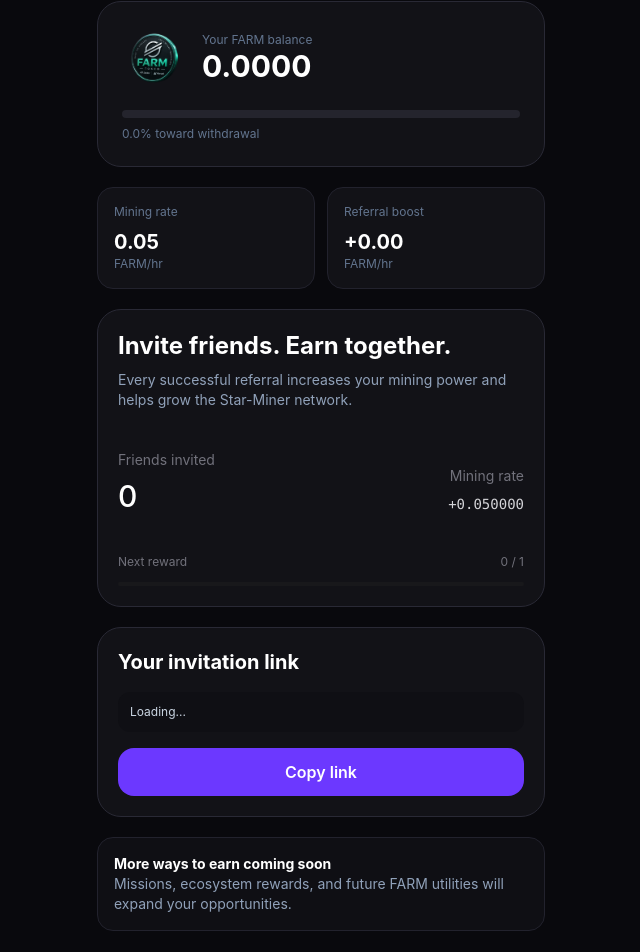
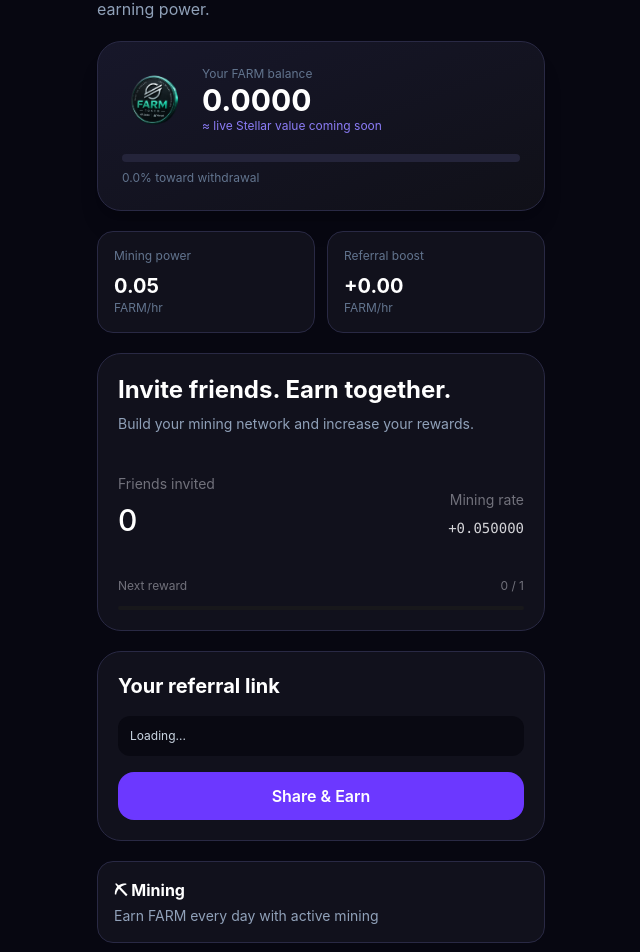
Before and after one commit to arashKazerouni/star-miner, a Next.js app: page /earn in a window 1280 px wide. Shown: the part 171-1123 px from the top of the page, without its empty margins (319-959 px from the left). Built offline with nearby package versions, Linux system fonts and the light colour scheme; no server answers.

Commit message:
Redesign earn page with premium FARM growth experience

```diff
--- a/app/earn/page.tsx
+++ b/app/earn/page.tsx
@@ -6,9 +6,16 @@
 import ReferralStats from "@/components/referrals/ReferralStats";
 import ReferralProgress from "@/components/referrals/ReferralProgress";
 import { getNextReferralTarget } from "@/lib/referrals";
-import { BASE_MINING_RATE, REFERRAL_MINING_BONUS } from "@/lib/mining";
+import { BASE_MINING_RATE } from "@/lib/mining";
 import { WITHDRAWAL_THRESHOLD } from "@/lib/withdrawal";
 import { FarmLogo } from "@/components/FarmLogo";
+
+const methods = [
+  ["⛏ Mining", "Earn FARM every day with active mining"],
+  ["👥 Referrals", "Grow your network and boost rewards"],
+  ["🎯 Missions", "Complete future ecosystem tasks"],
+  ["🌟 Community", "Unlock future Star-Miner rewards"],
+];
 
 export default function EarnPage() {
   const { user, currentBalance } = useUser();
@@ -28,45 +35,51 @@
   }
 
   return (
-    <main className="min-h-screen bg-[#09090D] px-5 py-8 pb-36 text-white">
+    <main className="min-h-screen bg-[#070711] px-5 py-8 pb-36 text-white">
       <div className="mx-auto max-w-md space-y-5">
         <header>
           <p className="text-xs uppercase tracking-[0.3em] text-[#8B7CF6]">Earn more FARM</p>
-          <h1 className="mt-2 text-4xl font-bold">Build your FARM empire</h1>
+          <h1 className="mt-2 text-4xl font-bold">Grow your Star-Miner empire</h1>
           <p className="mt-2 text-slate-400">Invite miners, complete missions, and increase your earning power.</p>
         </header>
 
-        <section className="rounded-3xl border border-[#292935] bg-[#121217] p-6">
+        <section className="rounded-3xl border border-[#292944] bg-gradient-to-br from-[#17172A] to-[#101018] p-6 shadow-xl">
           <div className="flex items-center gap-4">
             <FarmLogo size={64} />
             <div>
               <p className="text-xs text-slate-500">Your FARM balance</p>
               <p className="text-3xl font-bold">{currentBalance.toFixed(4)}</p>
+              <p className="text-xs text-[#8B7CF6]">≈ live Stellar value coming soon</p>
             </div>
           </div>
-          <div className="mt-5 h-2 rounded-full bg-[#24242D]"><div className="h-full rounded-full bg-[#8B5CF6]" style={{width:`${progress}%`}} /></div>
+          <div className="mt-5 h-2 rounded-full bg-[#24243A]"><div className="h-full rounded-full bg-[#8B5CF6]" style={{width:`${progress}%`}} /></div>
           <p className="mt-2 text-xs text-slate-500">{progress.toFixed(1)}% toward withdrawal</p>
         </section>
 
         <section className="grid grid-cols-2 gap-3">
-          <div className="rounded-2xl border border-[#22222D] bg-[#121217] p-4"><p className="text-xs text-slate-500">Mining rate</p><p className="mt-2 text-xl font-bold">{user.miningRate.toFixed(2)}</p><p className="text-xs text-slate-500">FARM/hr</p></div>
-          <div className="rounded-2xl border border-[#22222D] bg-[#121217] p-4"><p className="text-xs text-slate-500">Referral boost</p><p className="mt-2 text-xl font-bold">+{bonus.toFixed(2)}</p><p className="text-xs text-slate-500">FARM/hr</p></div>
+          <div className="rounded-2xl border border-[#292944] bg-[#11111C] p-4"><p className="text-xs text-slate-500">Mining power</p><p className="mt-2 text-xl font-bold">{user.miningRate.toFixed(2)}</p><p className="text-xs text-slate-500">FARM/hr</p></div>
+          <div className="rounded-2xl border border-[#292944] bg-[#11111C] p-4"><p className="text-xs text-slate-500">Referral boost</p><p className="mt-2 text-xl font-bold">+{bonus.toFixed(2)}</p><p className="text-xs text-slate-500">FARM/hr</p></div>
         </section>
 
-        <section className="rounded-3xl border border-[#292935] bg-[#121217] p-5">
+        <section className="rounded-3xl border border-[#292944] bg-[#11111C] p-5">
           <h2 className="text-2xl font-bold">Invite friends. Earn together.</h2>
-          <p className="mt-2 text-sm text-slate-400">Every successful referral increases your mining power and helps grow the Star-Miner network.</p>
+          <p className="mt-2 text-sm text-slate-400">Build your mining network and increase your rewards.</p>
           <div className="mt-5"><ReferralStats referrals={referrals} miningRate={user.miningRate}/><ReferralProgress referrals={referrals} target={nextTarget}/></div>
         </section>
 
-        <section className="rounded-3xl border border-[#292935] bg-[#121217] p-5">
-          <h2 className="text-xl font-bold">Your invitation link</h2>
-          <div className="mt-4 rounded-xl bg-[#0F0F14] p-3 text-xs text-slate-300 truncate">{referralLink || "Loading..."}</div>
-          <button onClick={copyLink} className="mt-4 w-full rounded-2xl bg-[#6C38FF] py-3 font-semibold">{copied ? "Copied" : "Copy link"}</button>
+        <section className="rounded-3xl border border-[#292944] bg-[#11111C] p-5">
+          <h2 className="text-xl font-bold">Your referral link</h2>
+          <div className="mt-4 rounded-xl bg-[#090912] p-3 text-xs text-slate-300 truncate">{referralLink || "Loading..."}</div>
+          <button onClick={copyLink} className="mt-4 w-full rounded-2xl bg-[#6C38FF] py-3 font-semibold">{copied ? "Copied" : "Share & Earn"}</button>
         </section>
 
-        <section className="rounded-2xl border border-[#22222D] bg-[#0F0F14] p-4 text-sm text-slate-400">
-          <b className="text-white">More ways to earn coming soon</b><br/>Missions, ecosystem rewards, and future FARM utilities will expand your opportunities.
+        <section className="grid gap-3">
+          {methods.map(([title, text]) => (
+            <div key={title} className="rounded-2xl border border-[#292944] bg-[#11111C] p-4">
+              <h3 className="font-bold">{title}</h3>
+              <p className="mt-1 text-sm text-slate-400">{text}</p>
+            </div>
+          ))}
         </section>
       </div>
       <BottomNav />
```
